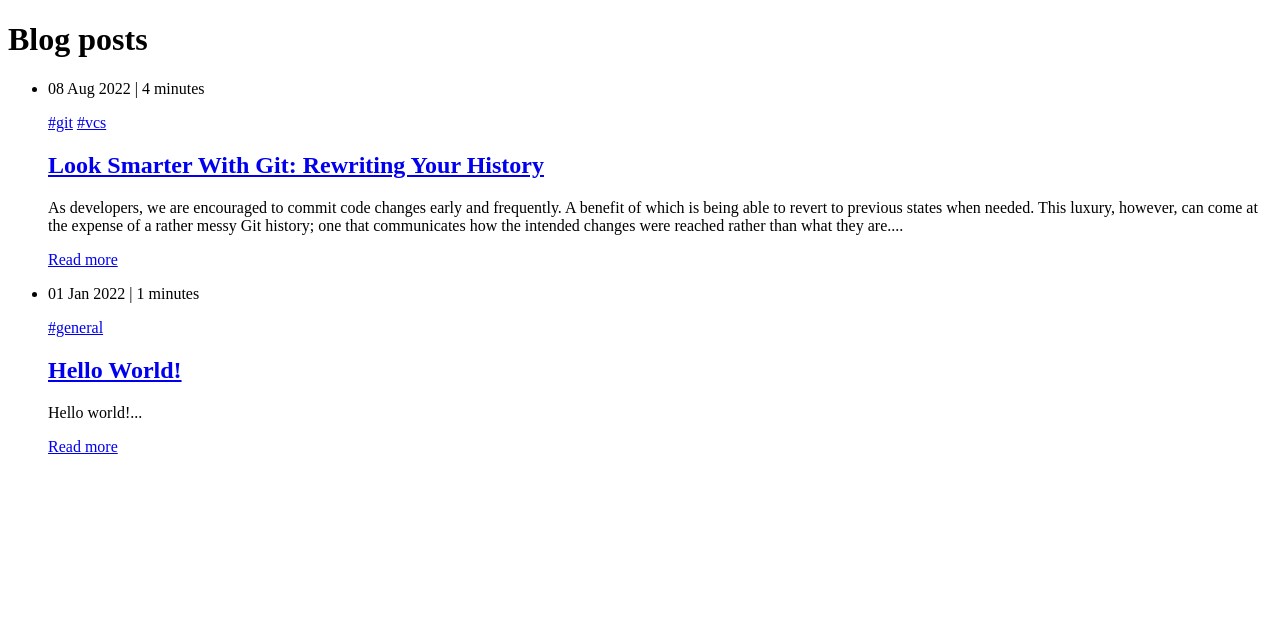
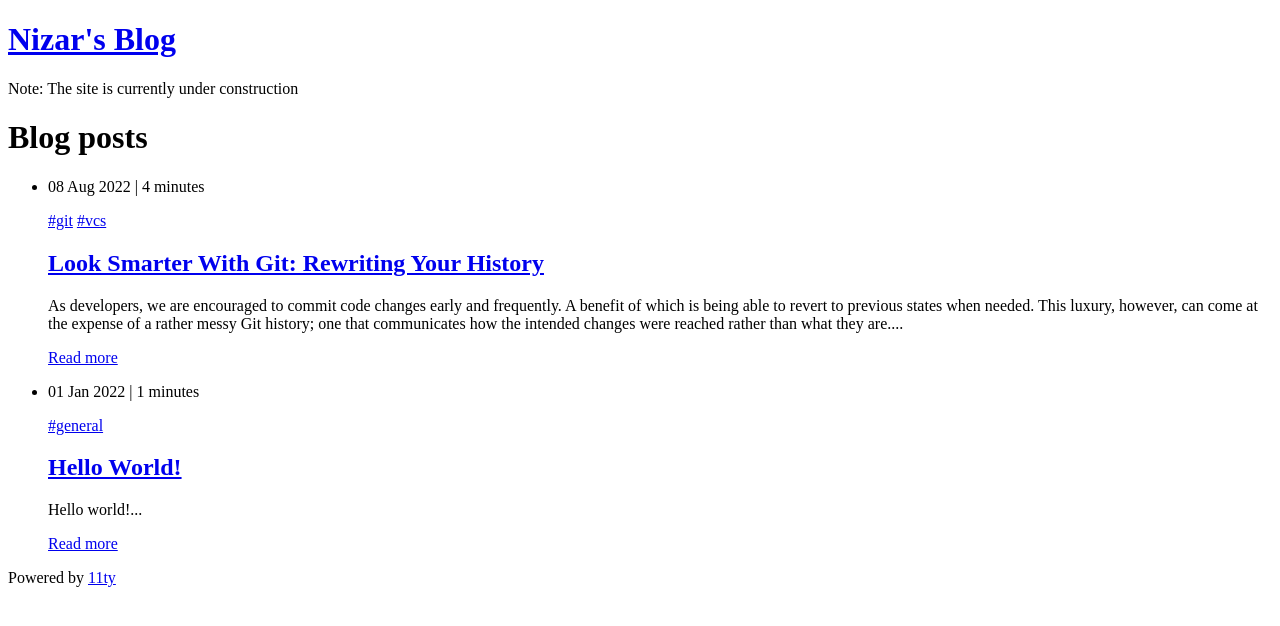
Before and after one commit to nizos/nizos.github.io, an Eleventy site: page index.md in a window 1280 px wide. Built offline with nearby package versions, Linux system fonts and the light colour scheme; Eleventy itself is replaced by a stand-in of ours; files that its build step writes are made by us from their sources.

Commit message:
feat: added footer and header

```diff
--- /dev/null
+++ b/_data/site.json
@@ -0,0 +1,4 @@
+{
+  "name": "Nizar's Blog",
+  "author": "Nizar"
+}
--- a/_includes/blogpost.liquid
+++ b/_includes/blogpost.liquid
@@ -4,6 +4,7 @@
         <title>{{ title }}</title>
     </head>
     <body>
+        {% include 'header' %}
         <div>
             <h1>{{ title }}</h1>
             <div>
@@ -16,5 +17,6 @@
             </div>
         </div>
         <div>{{ content }}</div>
+        {% include 'footer' %}
     </body>
 </html>
--- /dev/null
+++ b/_includes/footer.liquid
@@ -0,0 +1,5 @@
+<footer>
+    <div>
+        <p>Powered by <a href="https://www.11ty.dev">11ty</a></p>
+    </div>
+</footer>
--- /dev/null
+++ b/_includes/header.liquid
@@ -0,0 +1,6 @@
+<header>
+    <div>
+        <h1><a href="/">{{ site.name }}</a></h1>
+        <p>Note: The site is currently under construction</p>
+    </div>
+</header>
--- a/_includes/homepage.liquid
+++ b/_includes/homepage.liquid
@@ -4,6 +4,7 @@
         <title>{{ title }}</title>
     </head>
     <body>
+        {% include 'header' %}
         <h1>Blog posts</h1>
         <ul>
             {%- for post in collections.posts reversed -%}
@@ -22,5 +23,6 @@
             </li>
             {%- endfor -%}
         </ul>
+        {% include 'footer' %}
     </body>
 </html>
```
